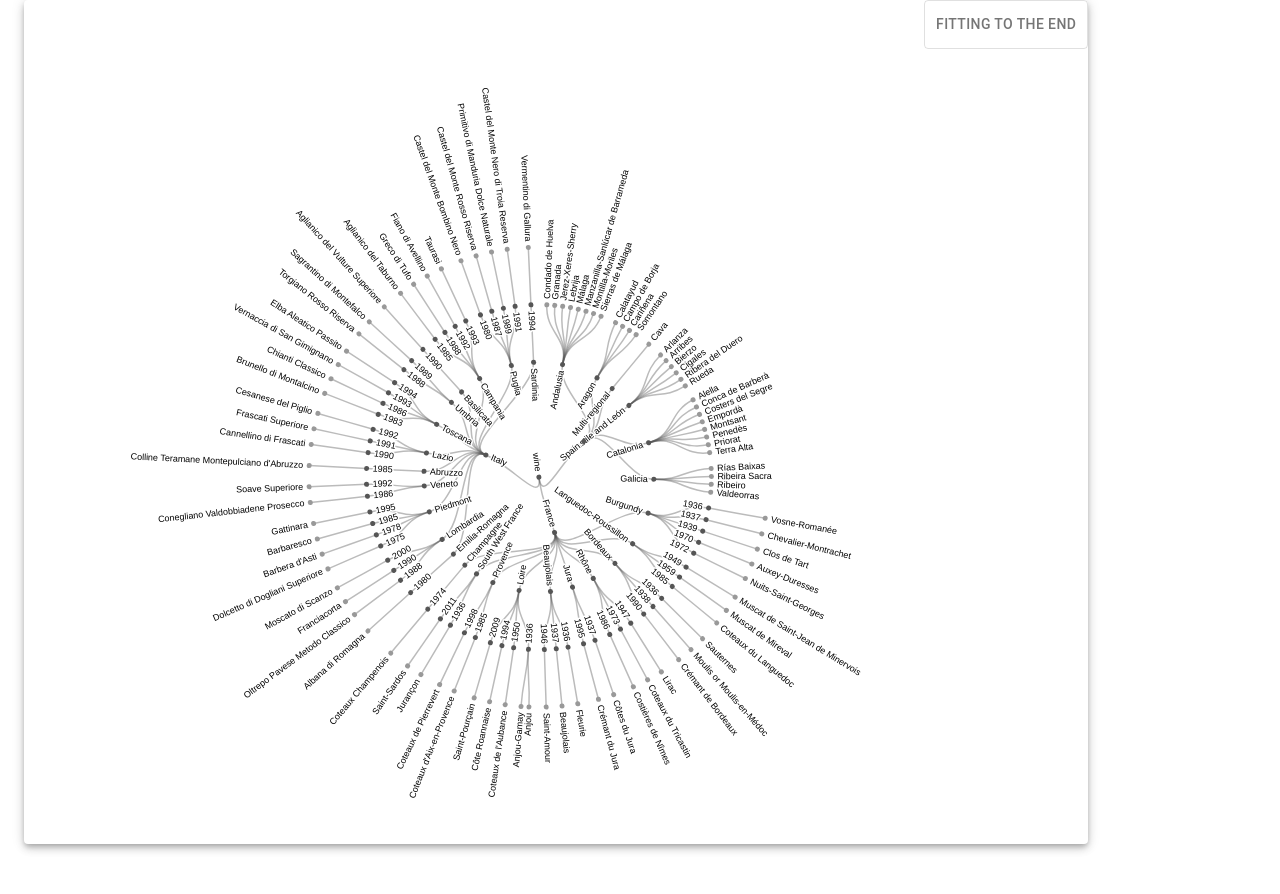
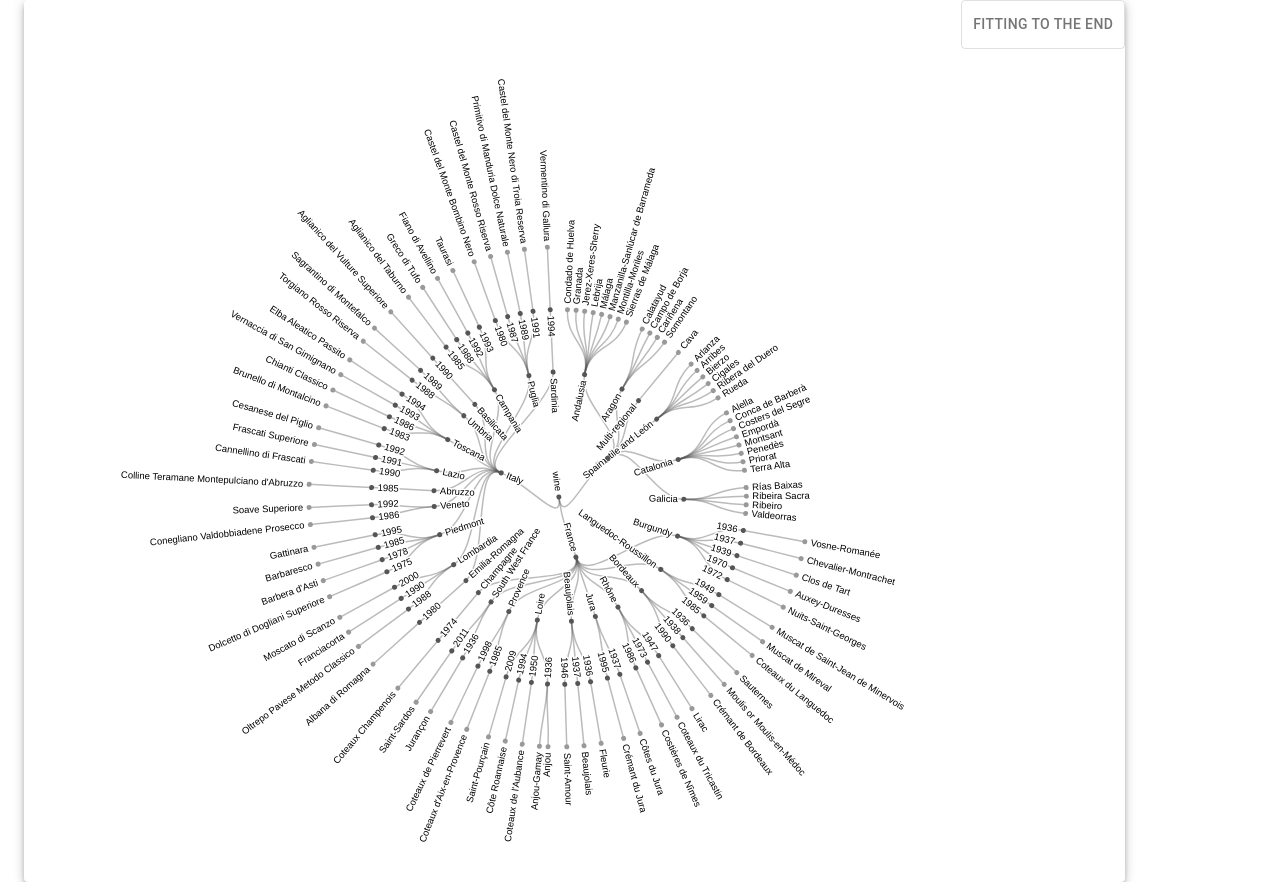
Before and after one commit to ptyoiy/Tree-of-Wine, a React (Vite) app: page / in a window 1280 px wide. Built offline with nearby package versions, Linux system fonts and the light colour scheme.

Commit message:
refactor: change App.tsx to declarative code

```diff
--- a/src/App.tsx
+++ b/src/App.tsx
@@ -1,20 +1,32 @@
 import { Container, Paper, ToggleButton } from '@mui/material';
 import { useMemo, useState } from 'react';
 import { RadialDendrogram } from './components/charts';
+import { LoadingBoundary } from './components/layout/LoadingBoundary';
 import { useWineDataCsv } from './utils/csvHandler';
 import { makeTree, WineData } from './utils/makeTree';
 
+/**
+ * Tree of Wine의 분기 순서
+ ** 배열 요소 순서대로 분기됨
+ ** 데이터가 없는 속성의 경우 분기되지 않음
+ * @example const columns = ['Country', 'Region', 'EstateDate', 'Designation']
+ * 위 상황에서 만약 분기 도중 EstateDate 속성의 값이 없을 경우
+ * Country, Region, Designation 3단계로 분기됨
+ */
 const columns: (keyof WineData)[] = ['Country', 'Region', 'EstateDate', 'Designation'];
 function App() {
   const { data: csvData, isLoading } = useWineDataCsv();
-  const data = useMemo(() => makeTree(csvData, ...columns), [csvData]);
-  const [fittingToTheEnd, setFittingToTheEnd] = useState(false);
-  if (isLoading) return <>...loading</>;
+  const { data, fittingToTheEnd, handleToggleChange } = useData(csvData);
   return (
+    <LoadingBoundary isLoading={isLoading}>
       <Container>
-      <Paper elevation={5} sx={{ display: 'flex', 'align-items': 'flex-start' }}>
+        <Paper
+          elevation={5}
+          sx={{ display: 'flex', 'align-items': 'flex-start', overflow: 'hidden' }}
+        >
           <RadialDendrogram
-          width={660}
+            width={700}
+            fontSize={9.5}
             data={data}
             columns={columns}
             fittingToTheEnd={fittingToTheEnd}
@@ -22,13 +34,22 @@ function App() {
           <ToggleButton
             selected={fittingToTheEnd}
             value={'fittingToTheEnd'}
-          onChange={() => setFittingToTheEnd(!fittingToTheEnd)}
+            onChange={handleToggleChange}
           >
             fitting To The End
           </ToggleButton>
         </Paper>
       </Container>
+    </LoadingBoundary>
   );
 }
 
+function useData(csvData: WineData[]) {
+  const [fittingToTheEnd, setFittingToTheEnd] = useState(false);
+  const handleToggleChange = () => setFittingToTheEnd(!fittingToTheEnd);
+  const data = useMemo(() => makeTree(csvData, ...columns), [csvData]);
+
+  return { data, fittingToTheEnd, handleToggleChange };
+}
+
 export default App;
--- a/src/components/charts/RadialDendrogram.tsx
+++ b/src/components/charts/RadialDendrogram.tsx
@@ -5,18 +5,19 @@ import { isChildrenTree, Tree, WineData } from '../../utils/makeTree';
 
 type RadialDendrogramProps = {
   width: number;
+  fontSize: number;
   data: Tree | WineData;
   columns: (keyof WineData)[];
   fittingToTheEnd: boolean;
 };
 
-export function RadialDendrogram({ width, data, columns, fittingToTheEnd }: RadialDendrogramProps) {
-  const { svgRef } = useRenderChart({ width, data, columns, fittingToTheEnd });
+export function RadialDendrogram({ width, data, fontSize, columns, fittingToTheEnd }: RadialDendrogramProps) {
+  const { svgRef } = useRenderChart({ width, data, fontSize, columns, fittingToTheEnd });
 
   return <svg ref={svgRef}></svg>;
 }
 
-function useRenderChart({ width, data, columns, fittingToTheEnd }: RadialDendrogramProps) {
+function useRenderChart({ width, data, fontSize, columns, fittingToTheEnd }: RadialDendrogramProps) {
   const svgRef = useRef() as MutableRefObject<SVGSVGElement>;
   const radius = width / 2;
 
@@ -98,7 +99,7 @@ function useRenderChart({ width, data, columns, fittingToTheEnd }: RadialDendrog
       .attr('viewBox', `${box.x} ${box.y} ${box.width} ${box.height}`)
       .style('margin', '-50px')
       .style('box-sizing', 'border-box')
-      .style('font', '9px sans-serif');
+      .style('font', `${fontSize}px sans-serif`);
   }, [width])
   return { svgRef };
 }
--- /dev/null
+++ b/src/components/layout/LoadingBoundary.tsx
@@ -0,0 +1,18 @@
+import { Backdrop, CircularProgress } from '@mui/material';
+import { ReactNode } from 'react';
+
+export function LoadingBoundary({
+  children,
+  isLoading,
+}: {
+  children: ReactNode;
+  isLoading: boolean;
+}) {
+  if (isLoading)
+    return (
+      <Backdrop sx={{ color: '#fff', zIndex: (theme) => theme.zIndex.drawer + 1 }} open={isLoading}>
+        <CircularProgress color="inherit" />
+      </Backdrop>
+    );
+  return <>{children}</>;
+}
```
Lines whose indentation alone changed are shown as unchanged.
